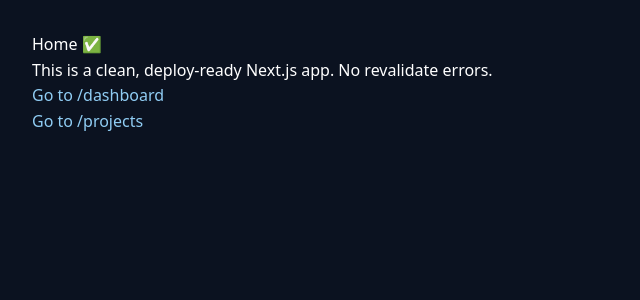
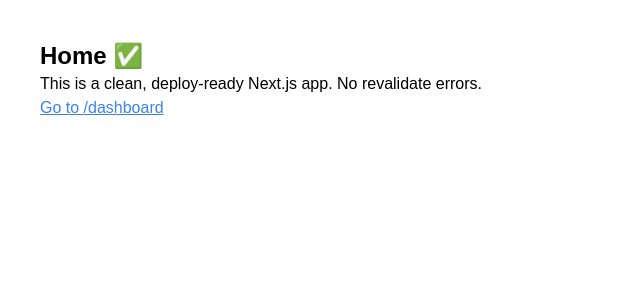
Before and after one commit to fahadsalie/brainstorm-collab-full, a Next.js app: page / in a window 1280 px wide. Shown: the top 300 px of the page, without its empty margins (0-640 px from the left). Built offline with nearby package versions, Linux system fonts and the light colour scheme.

Commit message:
Add files via upload

```diff
--- a/app/dashboard/page.tsx
+++ b/app/dashboard/page.tsx
@@ -1,11 +1,12 @@
-export const dynamic = "force-dynamic";
+export const dynamic = 'force-dynamic';
 export const revalidate = 0;
 
 export default function DashboardPage() {
   return (
-    <main style={{ padding: "2rem" }}>
-      <h1>Dashboard</h1>
+    <main className="p-10">
+      <h1 className="text-2xl font-bold">Dashboard</h1>
       <p>This page renders dynamically with no caching conflicts.</p>
+      <a href="/" className="text-blue-500 underline">Back home</a>
     </main>
   );
 }
--- a/app/globals.css
+++ b/app/globals.css
@@ -2,15 +2,6 @@
 @tailwind components;
 @tailwind utilities;
 
-/* You can keep your custom styles below */
-:root { --bg: #0b1220; --fg: #ffffff; --muted: #a0aec0; }
-html, body { height: 100%; }
-body { margin: 0; font-family: ui-sans-serif, system-ui, -apple-system, Segoe UI, Roboto, Ubuntu, Cantarell, Noto Sans, Helvetica Neue, Arial, 'Apple Color Emoji', 'Segoe UI Emoji'; background: var(--bg); color: var(--fg); }
-a { color: #90cdf4; text-decoration: none; }
-.container { max-width: 800px; margin: 0 auto; padding: 2rem; }
-.card { background: #121a2b; border: 1px solid #1a2540; border-radius: 14px; padding: 1.25rem; }
-.h1 { font-size: 1.8rem; margin: 0 0 0.75rem; }
-.p { color: var(--muted); margin: 0.25rem 0; }
-.btn { background: #2563eb; border: none; color: white; padding: 0.7rem 1rem; border-radius: 10px; cursor: pointer; }
-.btn:disabled { opacity: 0.6; cursor: not-allowed; }
-.row { display: flex; gap: 0.75rem; flex-wrap: wrap; }
+body {
+  font-family: Arial, sans-serif;
+}
--- a/app/layout.tsx
+++ b/app/layout.tsx
@@ -1,21 +1,15 @@
 import './globals.css';
 import type { Metadata } from 'next';
 
-export const dynamic = 'force-dynamic';
-export const revalidate = 0;
-export const fetchCache = 'force-no-store';
-
 export const metadata: Metadata = {
   title: 'Brainstorm Collab',
-  description: 'Clean working baseline'
+  description: 'Collaboration app',
 };
 
 export default function RootLayout({ children }: { children: React.ReactNode }) {
   return (
     <html lang="en">
-      <body>
-        {children}
-      </body>
+      <body>{children}</body>
     </html>
   );
 }
--- a/app/page.tsx
+++ b/app/page.tsx
@@ -1,17 +1,12 @@
-export const dynamic = "force-dynamic";
+export const dynamic = 'force-dynamic';
 export const revalidate = 0;
 
-import Link from "next/link";
-
-export default function Home() {
+export default function HomePage() {
   return (
-    <main style={{ padding: "2rem", lineHeight: 1.6 }}>
-      <h1>Home ✅</h1>
+    <main className="p-10">
+      <h1 className="text-2xl font-bold">Home ✅</h1>
       <p>This is a clean, deploy-ready Next.js app. No revalidate errors.</p>
-      <ul>
-        <li><Link href="/dashboard">Go to /dashboard</Link></li>
-        <li><Link href="/projects">Go to /projects</Link></li>
-      </ul>
+      <a href="/dashboard" className="text-blue-500 underline">Go to /dashboard</a>
     </main>
   );
 }
--- a/app/projects/page.tsx
+++ b/app/projects/page.tsx
@@ -1,10 +1,12 @@
-export const dynamic = "force-dynamic";
+import { db } from '@/lib/firebase';
+
+export const dynamic = 'force-dynamic';
 export const revalidate = 0;
 
 export default function ProjectsPage() {
   return (
-    <main style={{ padding: "2rem" }}>
-      <h1>Projects</h1>
+    <main className="p-10">
+      <h1 className="text-2xl font-bold">Projects</h1>
       <p>Projects page is alive. Connect Firebase later for data.</p>
     </main>
   );
--- /dev/null
+++ b/next.config.js
@@ -0,0 +1,9 @@
+/** @type {import('next').NextConfig} */
+const nextConfig = {
+  reactStrictMode: true,
+  experimental: {
+    appDir: true,
+  },
+};
+
+module.exports = nextConfig;
--- /dev/null
+++ b/tailwind.config.js
@@ -0,0 +1,10 @@
+module.exports = {
+  content: [
+    "./app/**/*.{js,ts,jsx,tsx}",
+    "./components/**/*.{js,ts,jsx,tsx}"
+  ],
+  theme: {
+    extend: {},
+  },
+  plugins: [],
+};
```
Also changed, not shown: lib/firebase.ts (+8 -24 lines), package.json (+5 -18 lines).
